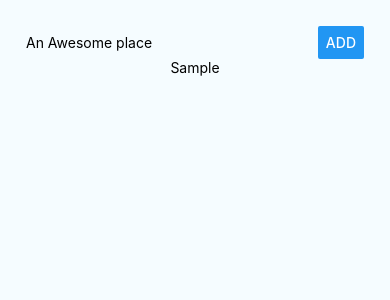
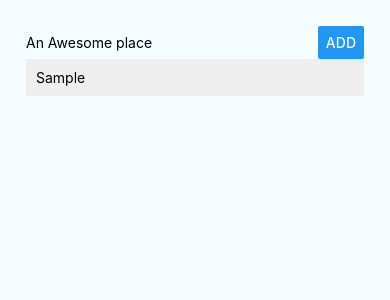
Before and after one commit to beltranbot/reactNativePrettyPlaces, a React Native app: screen / in a window 390 px wide. Both pictures are taken after typing "Sample" into the empty fields and a click on the button "ADD". Shown: the top 300 px of the page. Built offline with nearby package versions, Linux system fonts and the light colour scheme.

Commit message:
028 - creating a custom component

```diff
--- a/App.js
+++ b/App.js
@@ -8,6 +8,7 @@
 
 import React, { Component } from 'react';
 import { Platform, StyleSheet, Text, View, TextInput, Button } from 'react-native';
+import ListItem from './src/components/ListItem/ListItem'
 
 const instructions = Platform.select({
   ios: 'Press Cmd+R to reload,\n' + 'Cmd+D or shake for dev menu',
@@ -39,7 +40,7 @@
 
   render() {
     const placesOutput = this.state.places.map((place, i) => (
-      <Text key={i}>{place}</Text>
+      <ListItem key={i} placeName={place}/>
     ))
 
     return (
@@ -58,7 +59,7 @@
           />
 
         </View>
-        <View>
+        <View style={styles.listContainer}>
           {placesOutput}
         </View>
       </View>
@@ -95,5 +96,8 @@
   },
   placeButton: {
     width: "30%"
+  },
+  listContainer: {
+    width: '100%'
   }
 });
--- /dev/null
+++ b/src/components/ListItem/ListItem.js
@@ -0,0 +1,19 @@
+import React from 'react'
+import {View, Text, StyleSheet} from 'react-native'
+
+const ListItem = (props) => (
+  <View style={styles.listItem}>
+    <Text>{props.placeName}</Text>
+  </View>
+)
+
+const styles = StyleSheet.create({
+  listItem: {
+    width: '100%',
+    padding: 10,
+    backgroundColor: "#eee",
+    marginBottom: 5
+  }
+})
+
+export default ListItem
```
